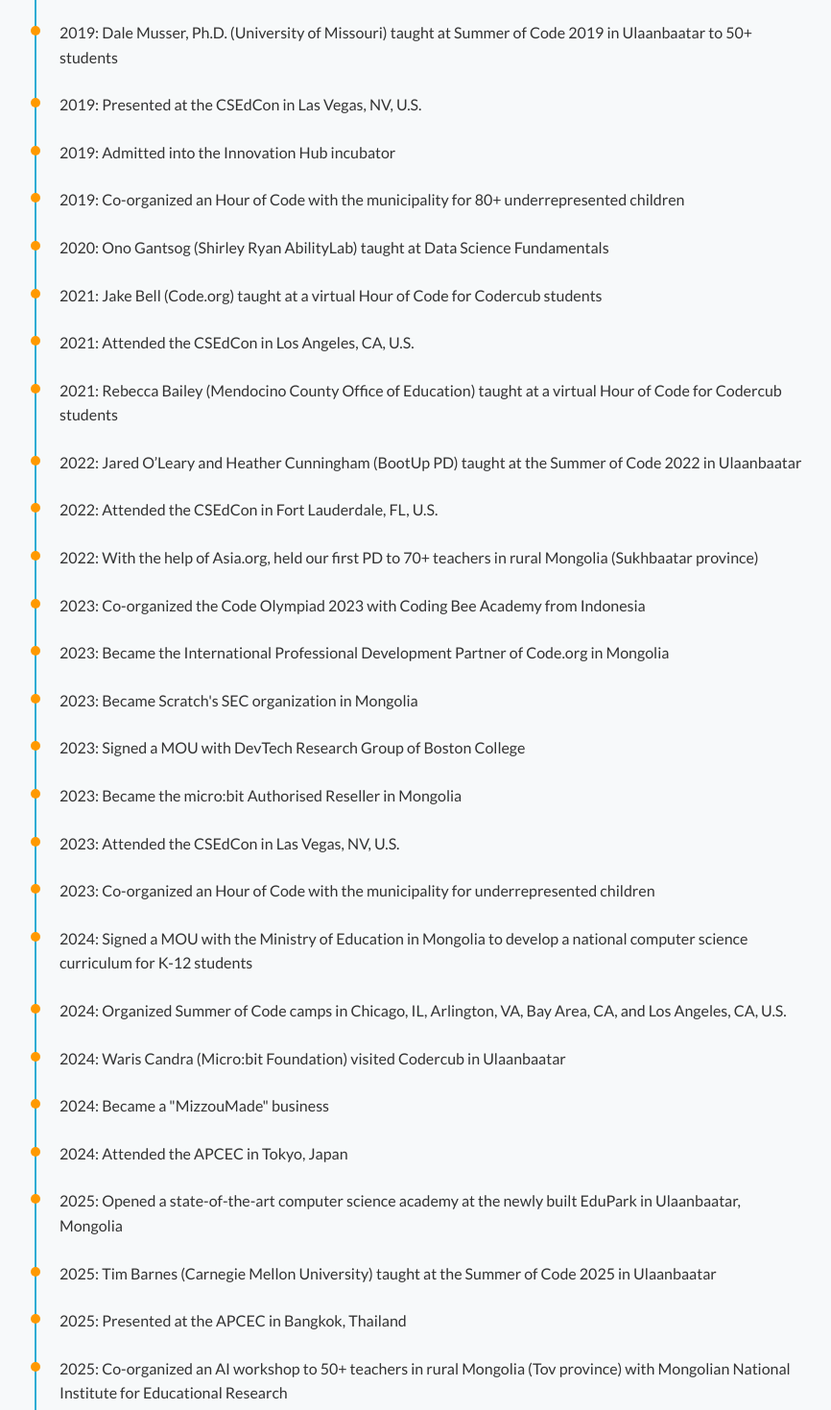
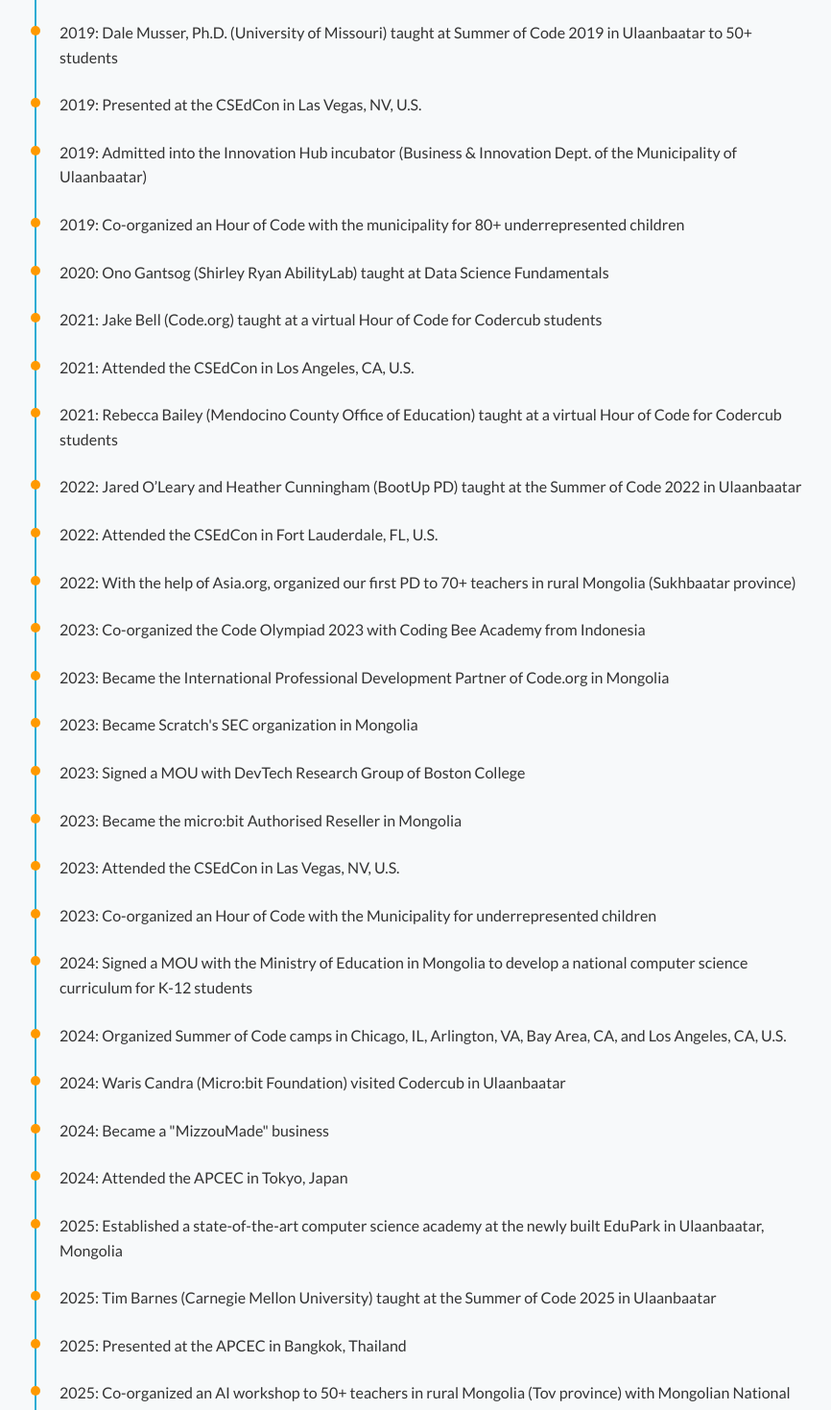
Before and after one commit to zmagsar/computerscience.mn, a Vue app: page /about in a window 1280 px wide. Shown: the part 820-2289 px from the top of the page at 96% size, without its empty margins (204-1070 px from the left). Built offline with nearby package versions, Linux system fonts and the light colour scheme.

Commit message:
Update AboutView.vue

```diff
--- a/src/views/AboutView.vue
+++ b/src/views/AboutView.vue
@@ -8,7 +8,7 @@
   '2019: Became the International Partner of CodeAI (then Code.org)',
   '2019: Dale Musser, Ph.D. (University of Missouri) taught at Summer of Code 2019 in Ulaanbaatar to 50+ students',
   '2019: Presented at the CSEdCon in Las Vegas, NV, U.S.',
-  '2019: Admitted into the Innovation Hub incubator',
+  '2019: Admitted into the Innovation Hub incubator (Business & Innovation Dept. of the Municipality of Ulaanbaatar)',
   '2019: Co-organized an Hour of Code with the municipality for 80+ underrepresented children',
   '2020: Ono Gantsog (Shirley Ryan AbilityLab) taught at Data Science Fundamentals',
   '2021: Jake Bell (Code.org) taught at a virtual Hour of Code for Codercub students',
@@ -16,20 +16,20 @@
   '2021: Rebecca Bailey (Mendocino County Office of Education) taught at a virtual Hour of Code for Codercub students',
   '2022: Jared O’Leary and Heather Cunningham (BootUp PD) taught at the Summer of Code 2022 in Ulaanbaatar',
   '2022: Attended the CSEdCon in Fort Lauderdale, FL, U.S.',
-  '2022: With the help of Asia.org, held our first PD to 70+ teachers in rural Mongolia (Sukhbaatar province)',
+  '2022: With the help of Asia.org, organized our first PD to 70+ teachers in rural Mongolia (Sukhbaatar province)',
   '2023: Co-organized the Code Olympiad 2023 with Coding Bee Academy from Indonesia',
   '2023: Became the International Professional Development Partner of Code.org in Mongolia',
   "2023: Became Scratch's SEC organization in Mongolia",
   '2023: Signed a MOU with DevTech Research Group of Boston College',
   '2023: Became the micro:bit Authorised Reseller in Mongolia',
   '2023: Attended the CSEdCon in Las Vegas, NV, U.S.',
-  '2023: Co-organized an Hour of Code with the municipality for underrepresented children',
+  '2023: Co-organized an Hour of Code with the Municipality for underrepresented children',
   '2024: Signed a MOU with the Ministry of Education in Mongolia to develop a national computer science curriculum for K-12 students',
   '2024: Organized Summer of Code camps in Chicago, IL, Arlington, VA, Bay Area, CA, and Los Angeles, CA, U.S.',
   '2024: Waris Candra (Micro:bit Foundation) visited Codercub in Ulaanbaatar',
   '2024: Became a "MizzouMade" business',
   '2024: Attended the APCEC in Tokyo, Japan',
-  '2025: Opened a state-of-the-art computer science academy at the newly built EduPark in Ulaanbaatar, Mongolia',
+  '2025: Established a state-of-the-art computer science academy at the newly built EduPark in Ulaanbaatar, Mongolia',
   '2025: Tim Barnes (Carnegie Mellon University) taught at the Summer of Code 2025 in Ulaanbaatar',
   '2025: Presented at the APCEC in Bangkok, Thailand',
   '2025: Co-organized an AI workshop to 50+ teachers in rural Mongolia (Tov province) with Mongolian National Institute for Educational Research',
```
